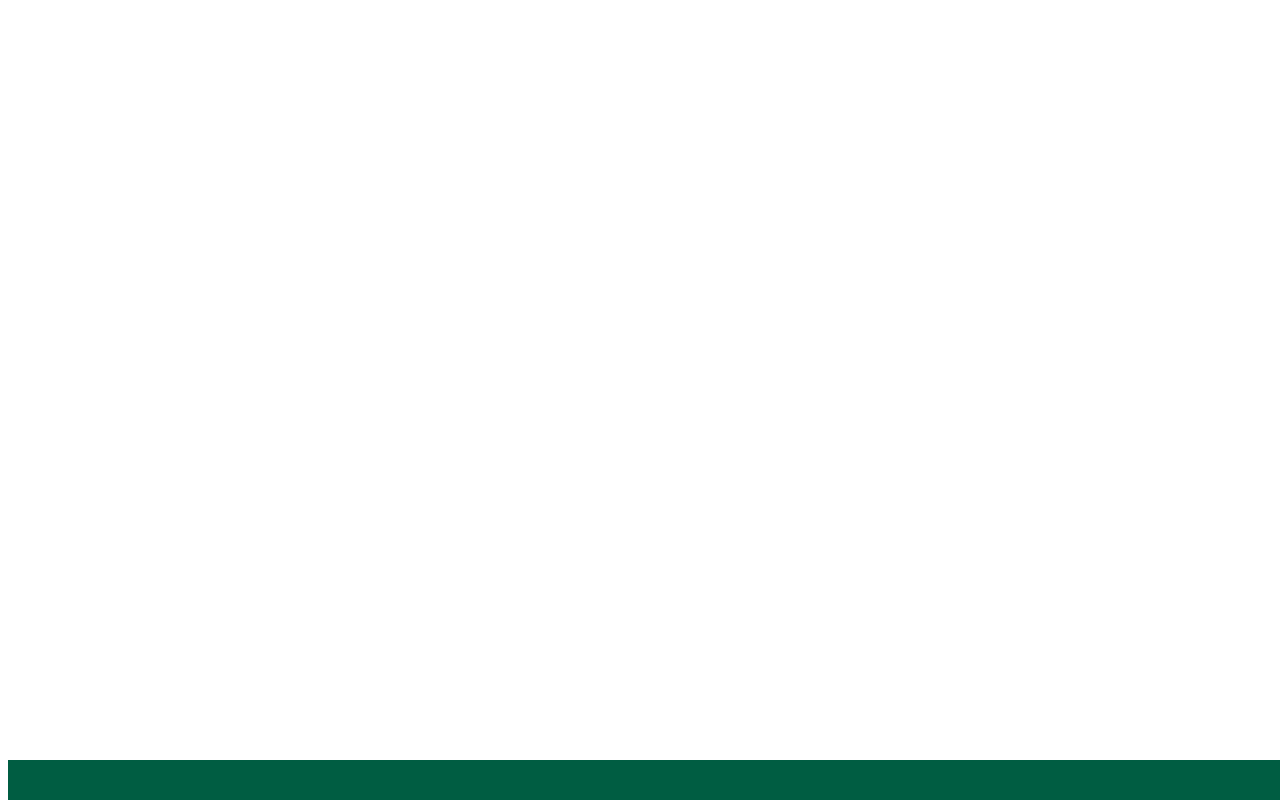
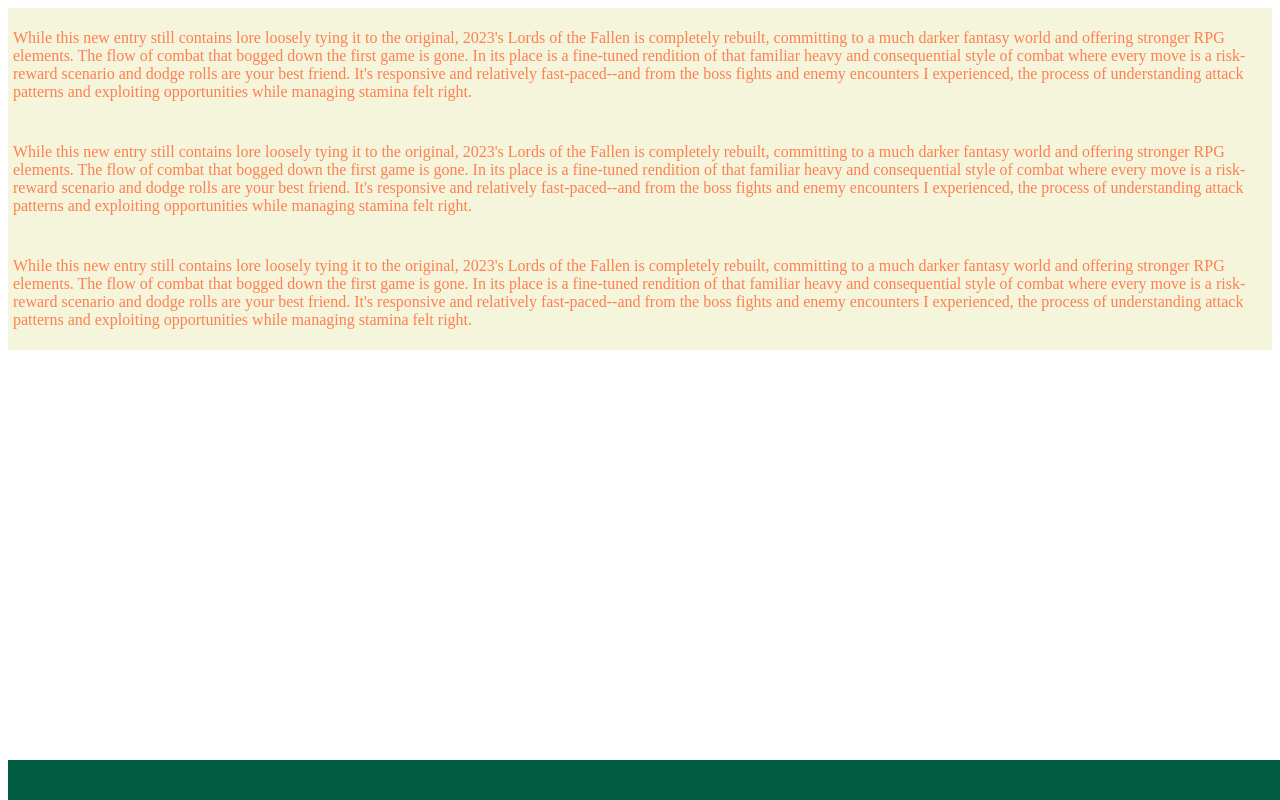
Before and after one commit to GeneJackett/ExerciseApp, a website: page front-end/components/footer.html in a window 1280 px wide. Drawn offline with Linux system fonts and the light colour scheme.

Commit message:
Creation of new boxes for css learning

```diff
--- a/front-end/components/footer.html
+++ b/front-end/components/footer.html
@@ -1,4 +1,45 @@
 <link rel="stylesheet" href="stylefooter.css">
+<body>
+    <div class="box">
+        <p>
+            While this new entry still contains lore loosely tying it to the original,
+            2023's Lords of the Fallen is completely rebuilt, committing to a much darker
+            fantasy world and offering stronger RPG elements. The flow of combat that
+            bogged down the first game is gone. In its place is a fine-tuned rendition of
+            that familiar heavy and consequential style of combat where every move is a
+            risk-reward scenario and dodge rolls are your best friend. It's responsive and
+            relatively fast-paced--and from the boss fights and enemy encounters I
+            experienced, the process of understanding attack patterns and exploiting
+            opportunities while managing stamina felt right.
+        </p>
+    </div>
+    <div class="box">
+        <p>
+            While this new entry still contains lore loosely tying it to the original,
+            2023's Lords of the Fallen is completely rebuilt, committing to a much darker
+            fantasy world and offering stronger RPG elements. The flow of combat that
+            bogged down the first game is gone. In its place is a fine-tuned rendition of
+            that familiar heavy and consequential style of combat where every move is a
+            risk-reward scenario and dodge rolls are your best friend. It's responsive and
+            relatively fast-paced--and from the boss fights and enemy encounters I
+            experienced, the process of understanding attack patterns and exploiting
+            opportunities while managing stamina felt right.
+        </p>
+    </div>
+    <div class="box">
+        <p>
+            While this new entry still contains lore loosely tying it to the original,
+            2023's Lords of the Fallen is completely rebuilt, committing to a much darker
+            fantasy world and offering stronger RPG elements. The flow of combat that
+            bogged down the first game is gone. In its place is a fine-tuned rendition of
+            that familiar heavy and consequential style of combat where every move is a
+            risk-reward scenario and dodge rolls are your best friend. It's responsive and
+            relatively fast-paced--and from the boss fights and enemy encounters I
+            experienced, the process of understanding attack patterns and exploiting
+            opportunities while managing stamina felt right.
+        </p>
+    </div>
+</body>
 <footer class="footer">
     <div class="container">
             <div class="footer-col">
--- a/front-end/components/stylefooter.css
+++ b/front-end/components/stylefooter.css
@@ -3,10 +3,10 @@
     bottom: 0;
     width: 100%;
     height: 2.5rem;
-
 }
 
 .container{
+    width: 100%;
     background-color: rgb(0, 93, 66);
     display: flex;
     justify-content: center;
@@ -47,3 +47,12 @@
     color: beige;
     text-transform: capitalize;
    }
+
+.box{
+    background-color: beige;
+    color: coral;
+    display: flex;
+    justify-content: center;
+    padding: 5px;
+
+}
--- a/front-end/pages/index.html
+++ b/front-end/pages/index.html
@@ -1,9 +1,10 @@
 <!DOCTYPE html>
+<link rel="stylesheet" href="">
 <html>
 <body>
 
 <h1>My First Heading</h1>
 <p>My first paragraph.</p>
-
+<footer></footer>
 </body>
 </html>
```
